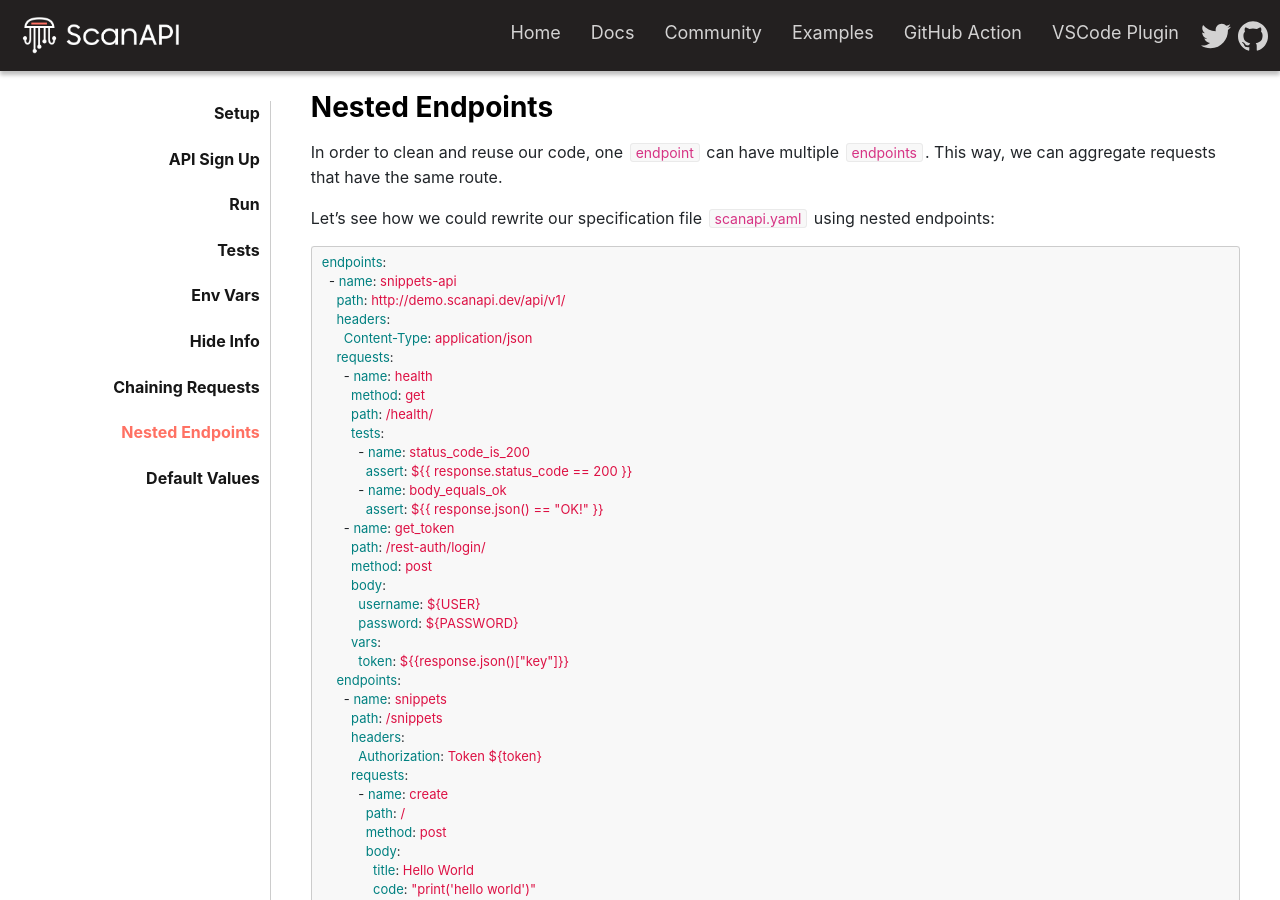
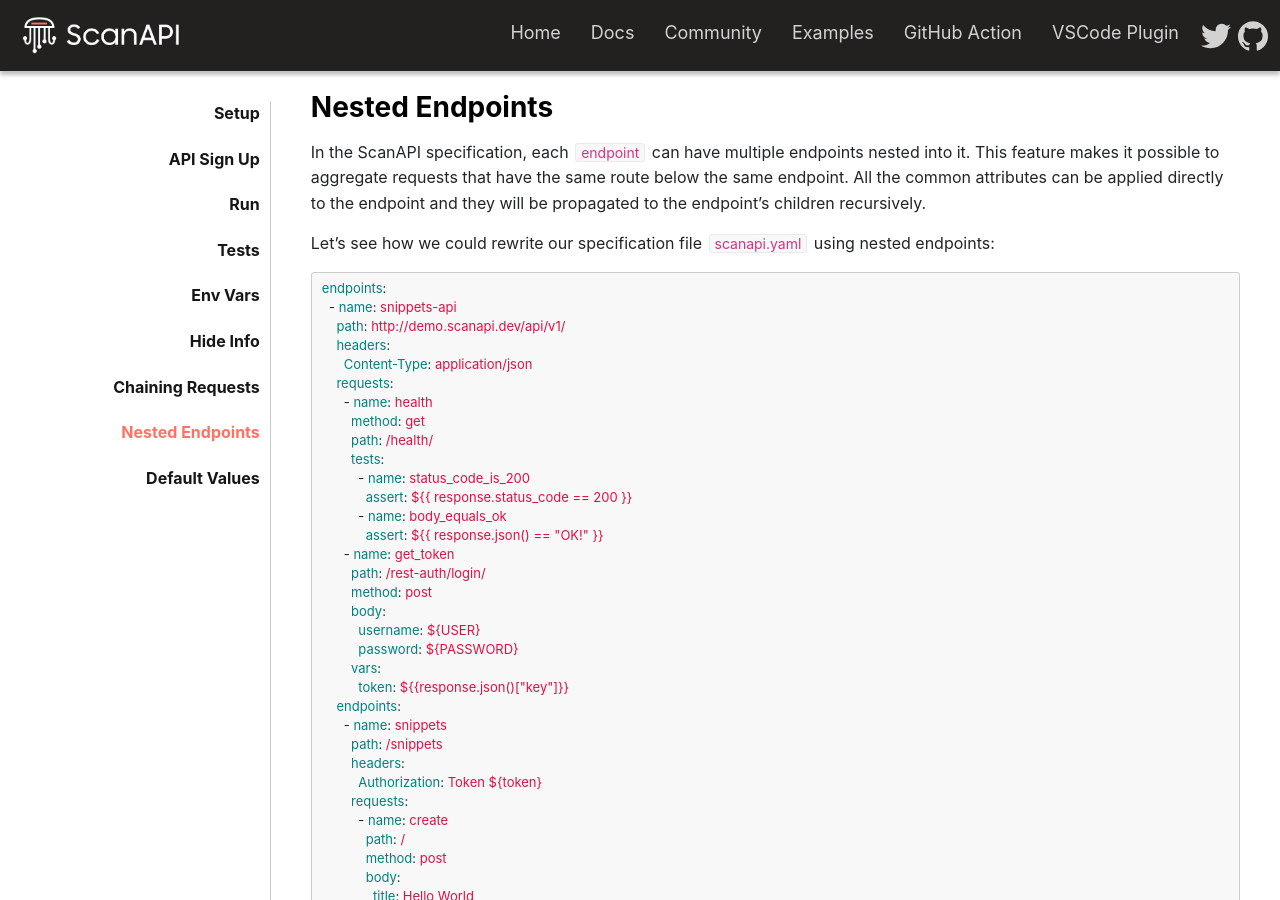
Before and after one commit to scanapi/website, a Jekyll site: the page built from _tutorials/page8.md, in a window 1280 px wide and 900 px high. Built offline with Jekyll 4.4.1, drawn with Linux system fonts in a browser that asks for light colours.

Commit message:
PR review suggestions

```diff
--- a/_tutorials/page8.md
+++ b/_tutorials/page8.md
@@ -8,8 +8,10 @@
 
 # Nested Endpoints
 
-In order to clean and reuse our code, one `endpoint` can have multiple `endpoints`. This way,
-we can aggregate requests that have the same route.
+In the ScanAPI specification, each `endpoint` can have multiple endpoints nested into it.
+This feature makes it possible to aggregate requests that have the same route below the same
+endpoint. All the common attributes can be applied directly to the endpoint and they will be
+propagated to the endpoint's children recursively.
 
 Let's see how we could rewrite our specification file `scanapi.yaml` using nested endpoints:
 
```
Also changed, not shown: _tutorials/page9.md (+1 -1 lines).
